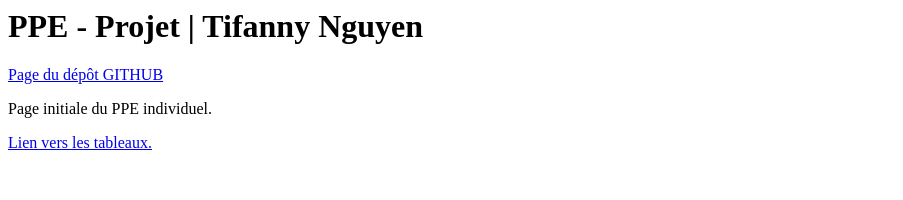
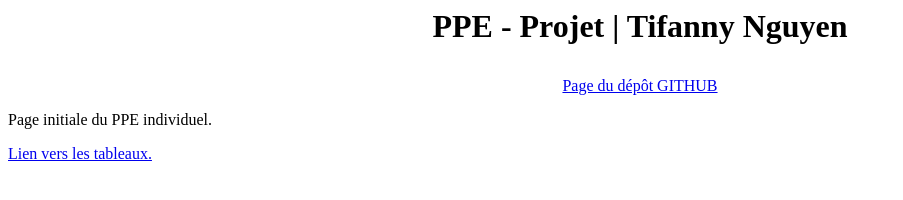
Before and after one commit to tsngu/PPE1, a plain HTML site: page index.html in a window 1280 px wide. Shown: the whole page, without its empty margins (0-903 px from the left). Drawn offline with Linux system fonts and the light colour scheme.

Commit message:
Mise en page

```diff
--- a/index.html
+++ b/index.html
@@ -5,8 +5,8 @@
 <title>Programmation et Projet encadré</title>
 </head>
 
-<body><h1> PPE - Projet | Tifanny Nguyen</h1>
-<p><a href=https://github.com/tsngu/PPE1> Page du dépôt GITHUB</a></p>
+<body><h1><p style="text-align : center;"> PPE - Projet | Tifanny Nguyen</h1></p>
+<p style="text-align : center;"><a href=https://github.com/tsngu/PPE1> Page du dépôt GITHUB</a></br></p>
 <p>
 Page initiale du PPE individuel.</p>
 <p><a href=tableau.html> Lien vers les tableaux. </a>
```
